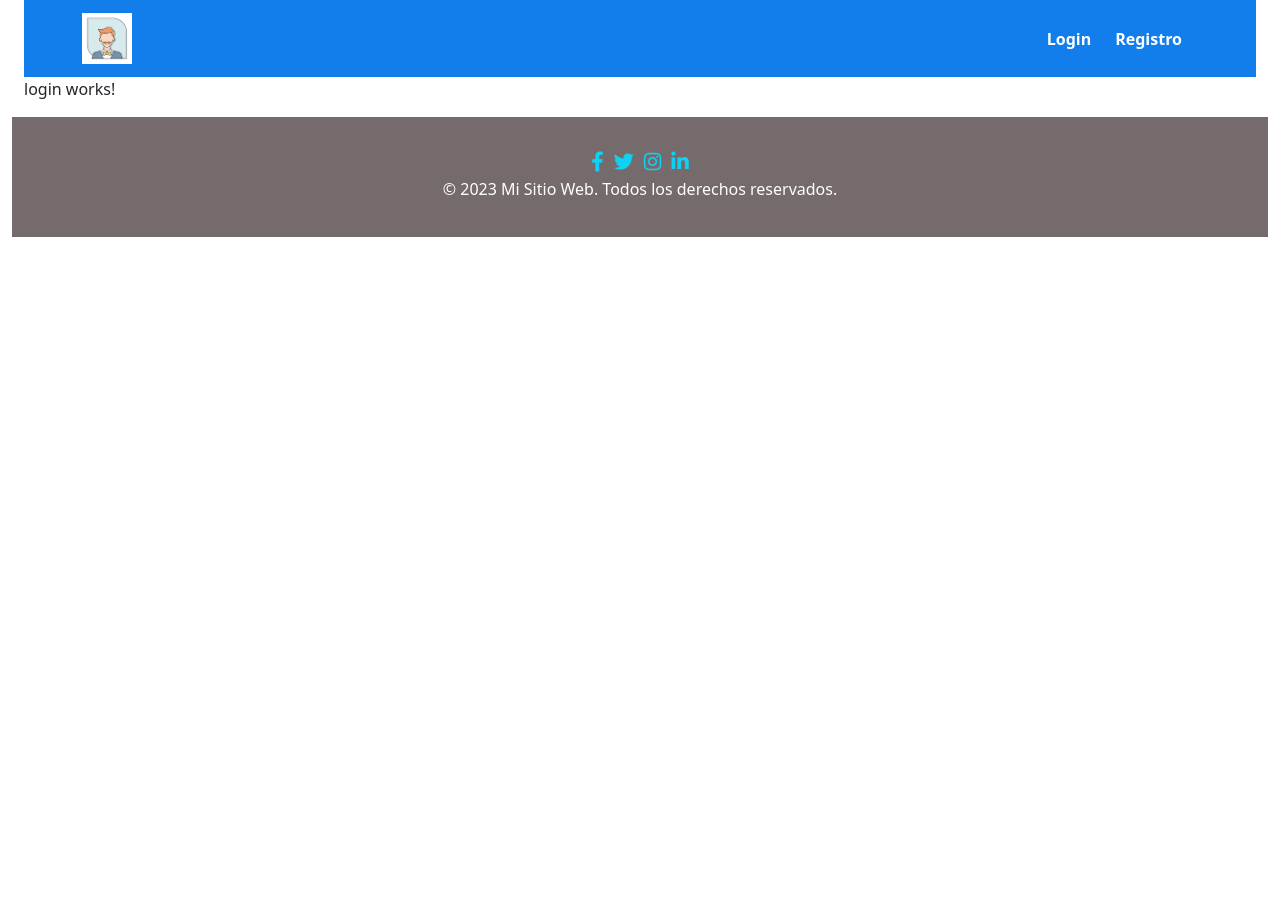
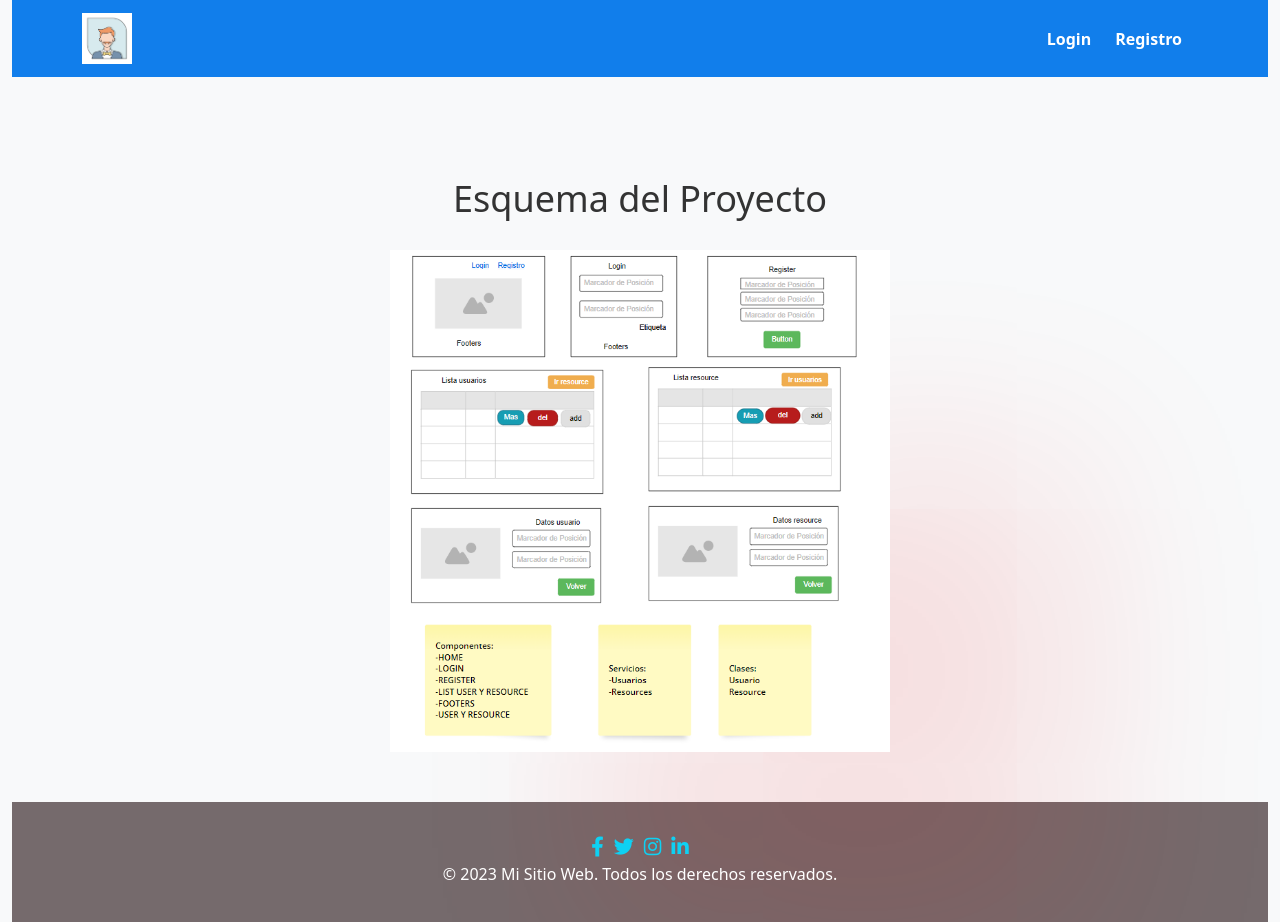
Before and after one commit to JaimeMT/reqresAPI, an Angular app: page / in a window 1280 px wide. Before the commit the page ends 800 px from the top, so only its background shows below. Built offline with nearby package versions, Linux system fonts and the light colour scheme.

Commit message:
Actualizacion del sitio

```diff
--- a/src/app/app-routing.module.ts
+++ b/src/app/app-routing.module.ts
@@ -1,13 +1,15 @@
+import { HomeComponent } from './components/home/home.component';
 import { NgModule } from '@angular/core';
 import { RouterModule, Routes } from '@angular/router';
 import { LoginComponent } from './components/login/login.component';
 import { RegisterComponent } from './components/register/register.component';
+
 import { User } from './interface/user.interface';
 
 const routes: Routes = [
   {path: 'login', component: LoginComponent},
   {path: 'register', component: RegisterComponent},
-  {path: '', component: LoginComponent},
+  {path: '', component: HomeComponent},
   {
     path: 'users',
     loadChildren: () => import('./components/user/user.module').then(m => m.UserModule)
--- a/src/app/app.component.html
+++ b/src/app/app.component.html
@@ -1,5 +1,6 @@
 <div class="container-fluid">
-  <app-home></app-home>
+  <app-navbar></app-navbar>
+  <router-outlet></router-outlet>
   <app-footer></app-footer>
 
 </div>
--- a/src/app/components/home/home.component.html
+++ b/src/app/components/home/home.component.html
@@ -1,6 +1,12 @@
 <div class="container-fluid">
-  <app-navbar></app-navbar>
+
   <div class="main">
+
+    <div  class="imagin">
+      <h1>Esquema del Proyecto</h1>
+    <img src="/assets/Esquema.PNG" class="main-image img-fluid" alt="Imagen principal">
     <router-outlet></router-outlet>
   </div>
+  </div>
+
 </div>
--- a/src/app/components/navbar/navbar.component.html
+++ b/src/app/components/navbar/navbar.component.html
@@ -8,7 +8,7 @@
     </button>
     <div class="collapse navbar-collapse justify-content-end" id="navbarNav">
       <ul class="navbar-nav">
-        <li class="nav-item">
+        <li class="nav-item" >
           <a routerLink="login" class="nav-link text-white">Login</a>
         </li>
         <li class="nav-item">
--- a/src/app/components/resource/list-resource/list-resource.component.ts
+++ b/src/app/components/resource/list-resource/list-resource.component.ts
@@ -3,12 +3,14 @@ import { HttpClient } from '@angular/common/http';
 import { Component, OnInit } from '@angular/core';
 import { Resource } from 'src/app/interface/resource.interface';
 import { ResourceService } from 'src/app/service/resource.service';
-
+import { NavbarComponent } from '../../navbar/navbar.component';
 @Component({
   selector: 'app-list-resource',
   templateUrl: './list-resource.component.html',
   styleUrls: ['./list-resource.component.css']
 })
+
+
 export class ListResourceComponent implements OnInit {
 
   recursos?: Resource[]; // puede ser nulo
@@ -20,6 +22,7 @@ export class ListResourceComponent implements OnInit {
 
 }
 
+
  ngOnInit(): void{
 
   this.recursosService.getResources().subscribe((res : any) =>{
@@ -30,4 +33,5 @@ export class ListResourceComponent implements OnInit {
 
  }
 
+
 }
--- a/src/styles.css
+++ b/src/styles.css
@@ -84,3 +84,30 @@ font-size: 20px;
   width: 50px;
   height: auto;
 }
+
+/*Pagina principal*/
+
+ /* Estilos personalizados */
+ body {
+  background-color: #f8f9fa;
+}
+
+.imagin {
+  max-width: 800px;
+  margin: 0 auto;
+  text-align: center;
+  padding-top: 100px;
+}
+
+h1 {
+  color: #333;
+  font-size: 36px;
+  margin-bottom: 30px;
+}
+
+.main-image {
+  width: 100%;
+  max-width: 500px;
+  margin-bottom: 50px;
+  box-shadow: 200px 200px 200px rgba(231, 4, 4, 0.1);
+}
```
Also changed, not shown: src/assets/Esquema.PNG (added).
